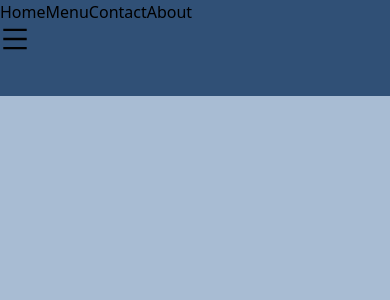
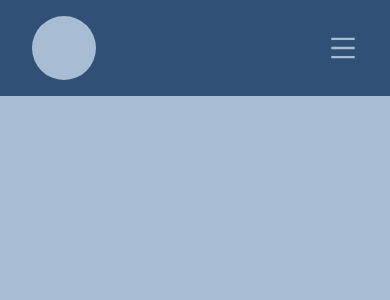
Before and after one commit to juliaszbrt/WindPho, a Next.js app: page / in a window 390 px wide. Shown: the top 300 px of the page. Built offline with nearby package versions, Linux system fonts and the light colour scheme.

Commit message:
navbar styled

```diff
--- a/src/app/components/navbar.jsx
+++ b/src/app/components/navbar.jsx
@@ -1,16 +1,25 @@
+// 'use client'
 import Link from 'next/link';
 import { AiOutlineMenu, AiOutlineClose } from 'react-icons/ai'
+import { useState } from "react"
 
 export default function Navbar() {
+    // const [menuOpen, setMenuOpen] = useState(false)
     return (
-        <nav className='w-full fixed z-[100] bg-[#305076] h-[6rem]'>
+        <nav className='flex pl-[2rem] pr-[2rem] items-center justify-between w-full fixed z-[100] bg-[#305076] h-[6rem]'>
+            <div className="">
+                <a href='/'><div className="h-[4rem] w-[4rem] rounded-[100%] bg-[#A8BCD3]"></div></a>
+            </div>
             <div>
+                <AiOutlineMenu className="sm:hidden text-3xl cursor-pointer text-[#A8BCD3]" />
+            </div>
+            {/* mobile version */}
+            <div class="hidden">
                 <Link href="/">Home</Link>
                 <Link href="/menu">Menu</Link>
                 <Link href="/contact">Contact</Link>
                 <Link href="/about">About</Link>
             </div>
-            <AiOutlineMenu className="sm:hidden text-3xl cursor-pointer" />
         </nav>
-    );
+    )
 }
```
